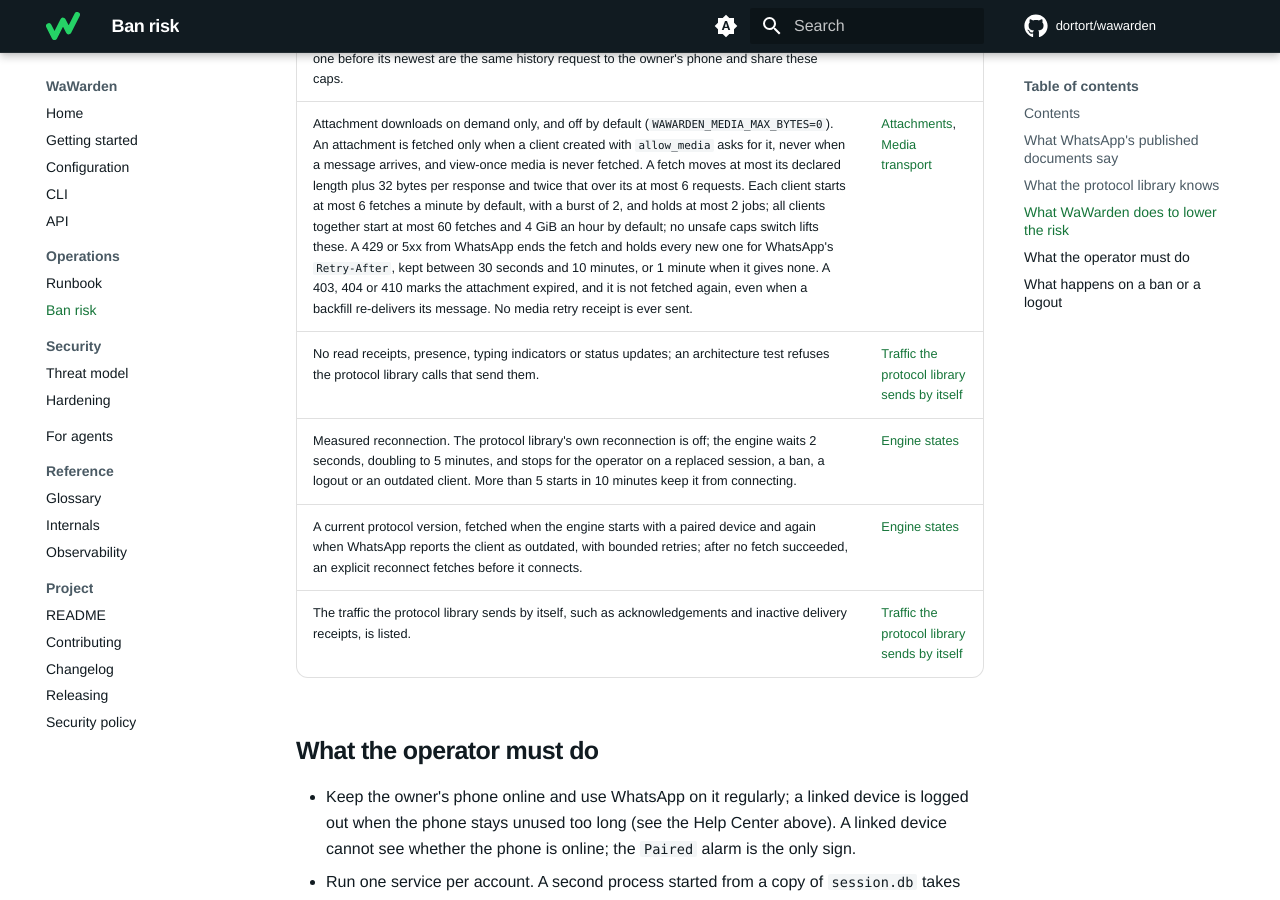
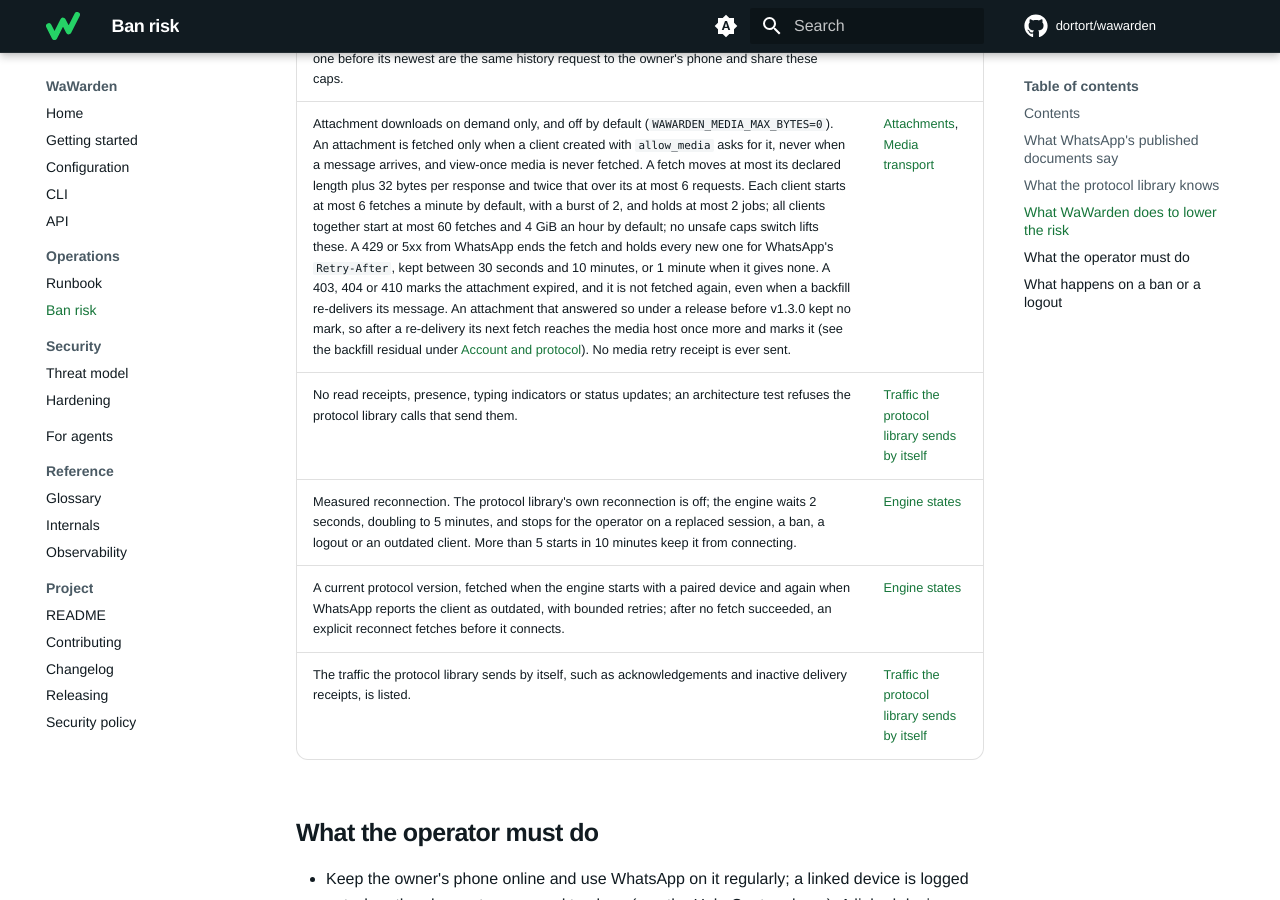
Before and after one commit to dortort/wawarden, an MkDocs documentation site: the page built from docs/ban-risk.md, in a window 1280 px wide and 900 px high, scrolled down 3261 px. Built offline with MkDocs 1.6.1 and Material for MkDocs 9.7.7, drawn with Linux system fonts in a browser that asks for light colours; comment, search, counter and statistics services are not loaded.

Commit message:
docs(ban-risk): say a gone answer under an earlier release left no mark
Co-Authored-By: Claude Opus 5.5 <noreply@anthropic.com>
Co-Authored-By: Claude Fable 5.1 <noreply@anthropic.com>

```diff
--- a/docs/ban-risk.md
+++ b/docs/ban-risk.md
@@ -104,7 +104,7 @@ raises the risk is likewise unknown.
 | At most once. One idempotency key sends at most one message, and a send whose outcome is unknown is never sent again by the service. | [Sending](api.md#sending) |
 | Text only. Sends carry text, optionally as a reply in the same chat: no media, groups, broadcasts or status. | [What a send does on the wire](internals.md#what-a-send-does-on-the-wire) |
 | Bounded history requests. `admin backfill` is allowed once every 5 minutes and 20 times a UTC day, for at most 50 messages. A request before the chat's oldest archived message and one before its newest are the same history request to the owner's phone and share these caps. | [`admin backfill`](cli.md#admin-backfill) |
-| Attachment downloads on demand only, and off by default (`WAWARDEN_MEDIA_MAX_BYTES=0`). An attachment is fetched only when a client created with `allow_media` asks for it, never when a message arrives, and view-once media is never fetched. A fetch moves at most its declared length plus 32 bytes per response and twice that over its at most 6 requests. Each client starts at most 6 fetches a minute by default, with a burst of 2, and holds at most 2 jobs; all clients together start at most 60 fetches and 4 GiB an hour by default; no unsafe caps switch lifts these. A 429 or 5xx from WhatsApp ends the fetch and holds every new one for WhatsApp's `Retry-After`, kept between 30 seconds and 10 minutes, or 1 minute when it gives none. A 403, 404 or 410 marks the attachment expired, and it is not fetched again, even when a backfill re-delivers its message. No media retry receipt is ever sent. | [Attachments](api.md#attachments), [Media transport](internals.md#media-transport) |
+| Attachment downloads on demand only, and off by default (`WAWARDEN_MEDIA_MAX_BYTES=0`). An attachment is fetched only when a client created with `allow_media` asks for it, never when a message arrives, and view-once media is never fetched. A fetch moves at most its declared length plus 32 bytes per response and twice that over its at most 6 requests. Each client starts at most 6 fetches a minute by default, with a burst of 2, and holds at most 2 jobs; all clients together start at most 60 fetches and 4 GiB an hour by default; no unsafe caps switch lifts these. A 429 or 5xx from WhatsApp ends the fetch and holds every new one for WhatsApp's `Retry-After`, kept between 30 seconds and 10 minutes, or 1 minute when it gives none. A 403, 404 or 410 marks the attachment expired, and it is not fetched again, even when a backfill re-delivers its message. An attachment that answered so under a release before v1.3.0 kept no mark, so after a re-delivery its next fetch reaches the media host once more and marks it (see the backfill residual under [Account and protocol](threat-model.md#account-and-protocol)). No media retry receipt is ever sent. | [Attachments](api.md#attachments), [Media transport](internals.md#media-transport) |
 | No read receipts, presence, typing indicators or status updates; an architecture test refuses the protocol library calls that send them. | [Traffic the protocol library sends by itself](internals.md#traffic-the-protocol-library-sends-by-itself) |
 | Measured reconnection. The protocol library's own reconnection is off; the engine waits 2 seconds, doubling to 5 minutes, and stops for the operator on a replaced session, a ban, a logout or an outdated client. More than 5 starts in 10 minutes keep it from connecting. | [Engine states](internals.md#engine-states) |
 | A current protocol version, fetched when the engine starts with a paired device and again when WhatsApp reports the client as outdated, with bounded retries; after no fetch succeeded, an explicit reconnect fetches before it connects. | [Engine states](internals.md#engine-states) |
```
